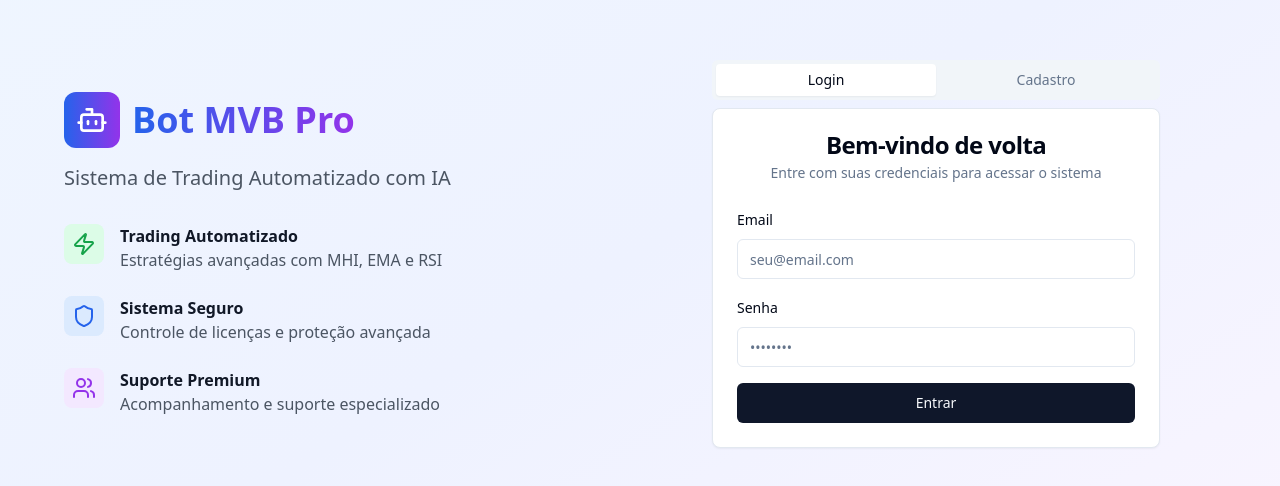
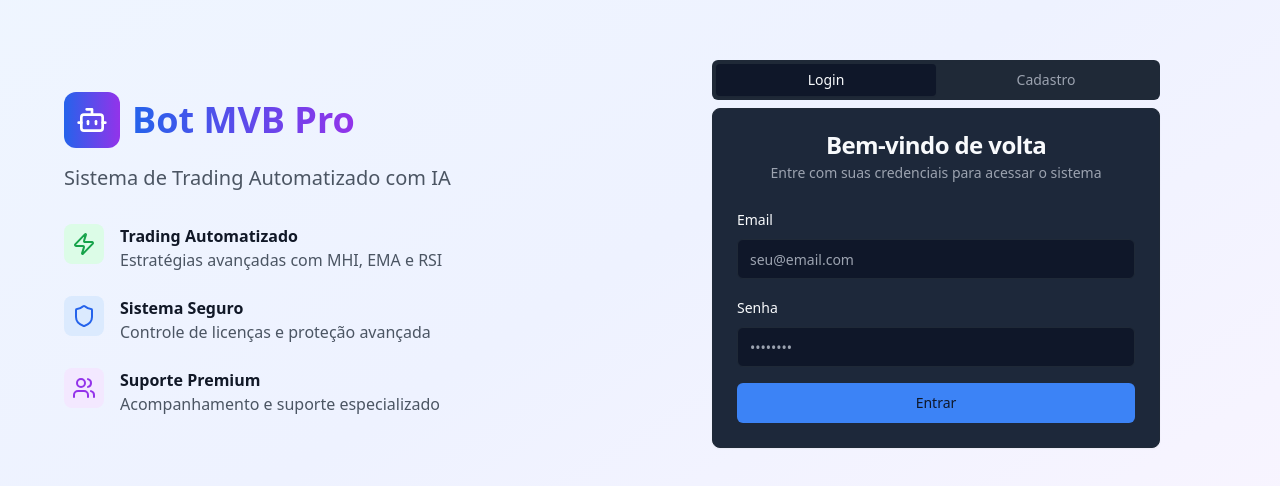
Before and after one commit to MarcusBragantini/mvb-bot-pro, a React (Vite) app: page /login in a window 1280 px wide. Shown: the part 146-632 px from the top of the page. Built offline with nearby package versions, Linux system fonts and the light colour scheme.

Commit message:
🎨 Escurecer interface: tema dark confortável para os olhos

```diff
--- a/src/index.css
+++ b/src/index.css
@@ -4,51 +4,51 @@
 
 @layer base {
   :root {
-    --background: 0 0% 100%;
-    --foreground: 222.2 84% 4.9%;
+    --background: 222 47% 11%;
+    --foreground: 210 40% 98%;
 
-    --card: 0 0% 100%;
-    --card-foreground: 222.2 84% 4.9%;
+    --card: 217 33% 17%;
+    --card-foreground: 210 40% 98%;
 
-    --popover: 0 0% 100%;
-    --popover-foreground: 222.2 84% 4.9%;
+    --popover: 222 47% 11%;
+    --popover-foreground: 210 40% 98%;
 
-    --primary: 222.2 47.4% 11.2%;
-    --primary-foreground: 210 40% 98%;
+    --primary: 217 91% 60%;
+    --primary-foreground: 222 47% 11%;
 
-    --secondary: 210 40% 96.1%;
-    --secondary-foreground: 222.2 47.4% 11.2%;
+    --secondary: 217 33% 17%;
+    --secondary-foreground: 210 40% 98%;
 
-    --muted: 210 40% 96.1%;
-    --muted-foreground: 215.4 16.3% 46.9%;
+    --muted: 215 28% 17%;
+    --muted-foreground: 218 11% 65%;
 
-    --accent: 210 40% 96.1%;
-    --accent-foreground: 222.2 47.4% 11.2%;
+    --accent: 217 33% 17%;
+    --accent-foreground: 210 40% 98%;
 
-    --destructive: 0 84.2% 60.2%;
+    --destructive: 0 63% 31%;
     --destructive-foreground: 210 40% 98%;
 
-    --border: 214.3 31.8% 91.4%;
-    --input: 214.3 31.8% 91.4%;
-    --ring: 222.2 84% 4.9%;
+    --border: 215 28% 17%;
+    --input: 215 28% 17%;
+    --ring: 217 91% 60%;
 
     --radius: 0.5rem;
 
-    --sidebar-background: 0 0% 98%;
+    --sidebar-background: 222 47% 11%;
 
-    --sidebar-foreground: 240 5.3% 26.1%;
+    --sidebar-foreground: 210 40% 98%;
 
-    --sidebar-primary: 240 5.9% 10%;
+    --sidebar-primary: 217 91% 60%;
 
-    --sidebar-primary-foreground: 0 0% 98%;
+    --sidebar-primary-foreground: 222 47% 11%;
 
-    --sidebar-accent: 240 4.8% 95.9%;
+    --sidebar-accent: 217 33% 17%;
 
-    --sidebar-accent-foreground: 240 5.9% 10%;
+    --sidebar-accent-foreground: 210 40% 98%;
 
-    --sidebar-border: 220 13% 91%;
+    --sidebar-border: 215 28% 17%;
 
-    --sidebar-ring: 217.2 91.2% 59.8%;
+    --sidebar-ring: 217 91% 60%;
   }
 
   .dark {
```
Also changed, not shown: src/components/BotInterface.tsx (+44 -44 lines).
